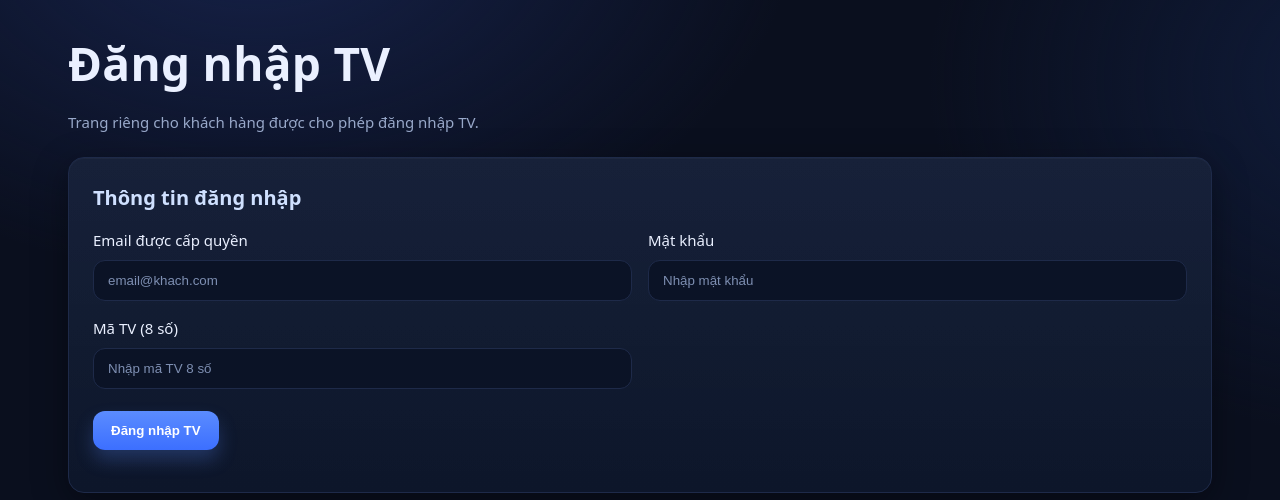
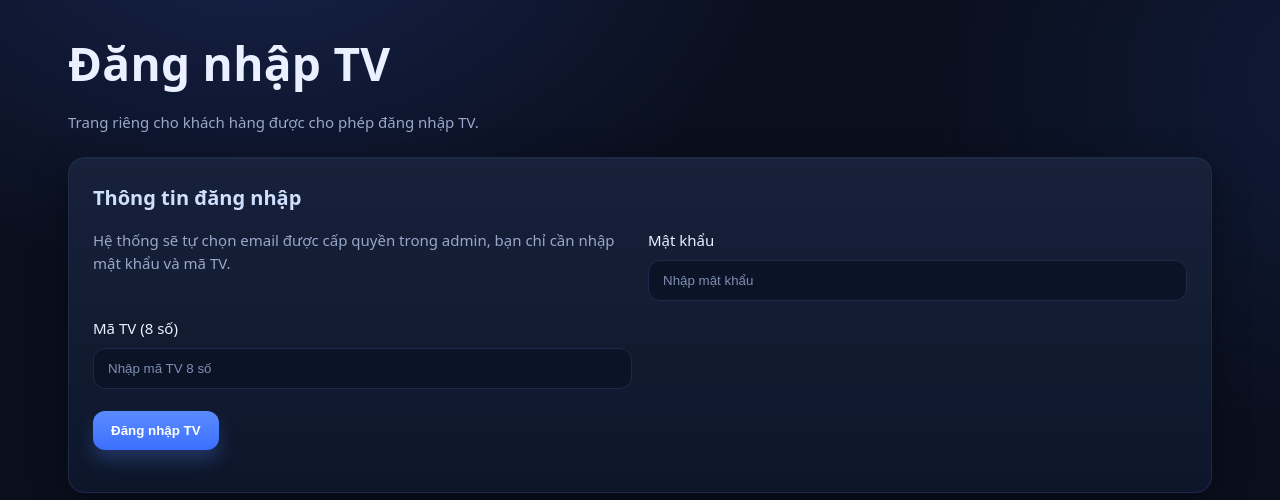
Before and after one commit to tuanminhh03/Get_code_and_family_netflix, a Flask app: page /tv in a window 1280 px wide. Shown: the top 500 px of the page. Run offline with Flask 3, Linux system fonts and the light colour scheme.

Commit message:
Automate TV login account selection

```diff
--- a/app.py
+++ b/app.py
@@ -221,6 +221,20 @@ def _log_activity(customer_id: int | None, *, requester_email: str, target_email
     except Exception:
         db.session.rollback()
         print("[ActivityLog] Không thể lưu nhật ký", flush=True)
+
+
+def _pick_tv_customer(today: date | None = None):
+    today = today or date.today()
+    return (
+        Customer.query.filter(
+            Customer.tv_allowed.is_(True),
+            Customer.email.isnot(None),
+            Customer.email != "",
+            or_(Customer.expiry_date.is_(None), Customer.expiry_date >= today),
+        )
+        .order_by(func.random())
+        .first()
+    )
 
 
 def _format_local_time(value: datetime, tz_offset_hours: int = 7) -> str:
@@ -496,22 +510,17 @@ def api_tv_login():
     ensure_database()
 
     payload = request.get_json(silent=True) or {}
-    email = _normalize_email(payload.get('email'))
     password = (payload.get('password') or '').strip()
     code = (payload.get('code') or '').strip()
 
-    if not email:
-        return jsonify({"success": False, "message": "Vui lòng nhập email."}), 400
     if not password:
-        return jsonify({"success": False, "message": "Vui lòng nhập mật khẩu."}), 400
+        return jsonify({"success": False, "message": "Vui lòng nhập mật khẩu đăng nhập TV."}), 400
     if not re.fullmatch(r"\d{8}", code):
         return jsonify({"success": False, "message": "Mã TV phải đủ 8 số."}), 400
 
-    customer = Customer.query.filter(func.lower(Customer.email) == email).first()
+    customer = _pick_tv_customer()
     if not customer:
-        return jsonify({"success": False, "message": "Email chưa được cấp quyền đăng nhập TV."}), 403
-    if not customer.tv_allowed:
-        return jsonify({"success": False, "message": "Email này không được phép đăng nhập TV."}), 403
+        return jsonify({"success": False, "message": "Hiện chưa có email nào được cấp quyền đăng nhập TV."}), 503
 
     status = _evaluate_status(customer.expiry_date)
     if status == 'expired':
@@ -525,16 +534,19 @@ def api_tv_login():
         success = bool(result)
         message = "Đăng nhập thành công." if success else "Mã sai, vui lòng nhập lại."
 
+    if success:
+        message = f"Đăng nhập thành công bằng email {customer.email}."
+
     _log_activity(
         customer.id,
-        requester_email=email,
-        target_email=email,
+        requester_email="auto",
+        target_email=customer.email,
         kind="login_tv",
         success=success,
         message=message,
     )
 
-    return jsonify({"success": success, "message": message, "raw": result}), (200 if success else 400)
+    return jsonify({"success": success, "message": message, "email": customer.email, "raw": result}), (200 if success else 400)
 
 
 @app.route('/admin/activity/<int:customer_id>')
@@ -947,7 +959,7 @@ if __name__ == '__main__':
             print('✅ DB created/ready')
         # ❌ KHÔNG gọi ensure_worker() ở đây
     else:
-        warmup = str(os.getenv("TUKI_WARMUP", "")).strip().lower() in {"1", "true", "yes", "y", "on"}
+        warmup = str(os.getenv("TUKI_WARMUP", "1")).strip().lower() in {"1", "true", "yes", "y", "on"}
         if warmup:
             try:
                 ensure_worker()  # ✅ Chỉ warm-up khi chạy server thật (khi bật TUKI_WARMUP)
--- a/static/app.js
+++ b/static/app.js
@@ -370,14 +370,9 @@ document.addEventListener('DOMContentLoaded', () => {
 
     tvLoginPageForm.addEventListener('submit', async (e) => {
       e.preventDefault();
-      const email = tvLoginPageForm.querySelector('input[name="tv_email"]').value.trim();
       const password = tvLoginPageForm.querySelector('input[name="tv_password"]').value.trim();
       const code = tvLoginPageForm.querySelector('input[name="tv_code"]').value.trim();
 
-      if (!email) {
-        setTvStatus('Vui lòng nhập email.', 'warn');
-        return;
-      }
       if (!password) {
         setTvStatus('Vui lòng nhập mật khẩu.', 'warn');
         return;
@@ -394,12 +389,14 @@ document.addEventListener('DOMContentLoaded', () => {
         const resp = await fetch('/api/tv-login', {
           method: 'POST',
           headers: { 'Content-Type': 'application/json' },
-          body: JSON.stringify({ email, password, code })
+          body: JSON.stringify({ password, code })
         });
         const data = await resp.json();
         const ok = resp.ok && data?.success;
         const msg = data?.message || (ok ? 'Đăng nhập thành công.' : 'Không thể đăng nhập TV.');
-        setTvStatus(msg, ok ? 'success' : 'warn');
+        const chosenEmail = data?.email;
+        const detail = chosenEmail ? `${msg} (Email: ${chosenEmail})` : msg;
+        setTvStatus(detail, ok ? 'success' : 'warn');
       } catch (err) {
         setTvStatus('Lỗi khi gọi API đăng nhập TV.', 'danger');
       } finally {
--- a/templates/tv.html
+++ b/templates/tv.html
@@ -6,9 +6,7 @@
 <section class="card">
   <h2>Thông tin đăng nhập</h2>
   <form id="tvLoginPageForm" class="form-grid">
-    <label>Email được cấp quyền
-      <input name="tv_email" type="email" placeholder="email@khach.com" required>
-    </label>
+    <p class="subtle">Hệ thống sẽ tự chọn email được cấp quyền trong admin, bạn chỉ cần nhập mật khẩu và mã TV.</p>
     <label>Mật khẩu
       <input name="tv_password" type="password" placeholder="Nhập mật khẩu" required>
     </label>
```
